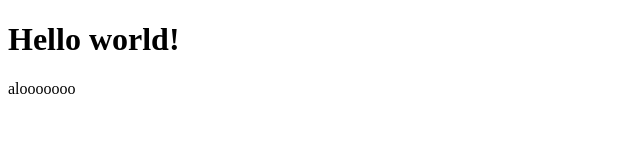
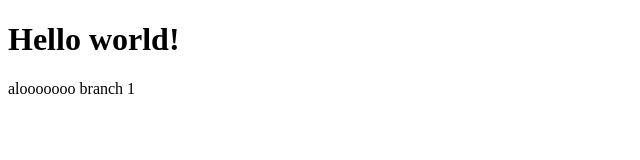
Before and after one commit to huudattran0402/my_first_repo, a plain HTML site: page index.html in a window 1280 px wide. Shown: the full height of the page, 0-640 px from the left. Drawn offline with Linux system fonts and the light colour scheme.

Commit message:
Update index.html

```diff
--- a/index.html
+++ b/index.html
@@ -6,7 +6,7 @@
 <body>
 
 <h1>Hello world!</h1>
-<p>alooooooo</p>
+<p>alooooooo branch 1</p>
 
 </body>
 </html>
```
